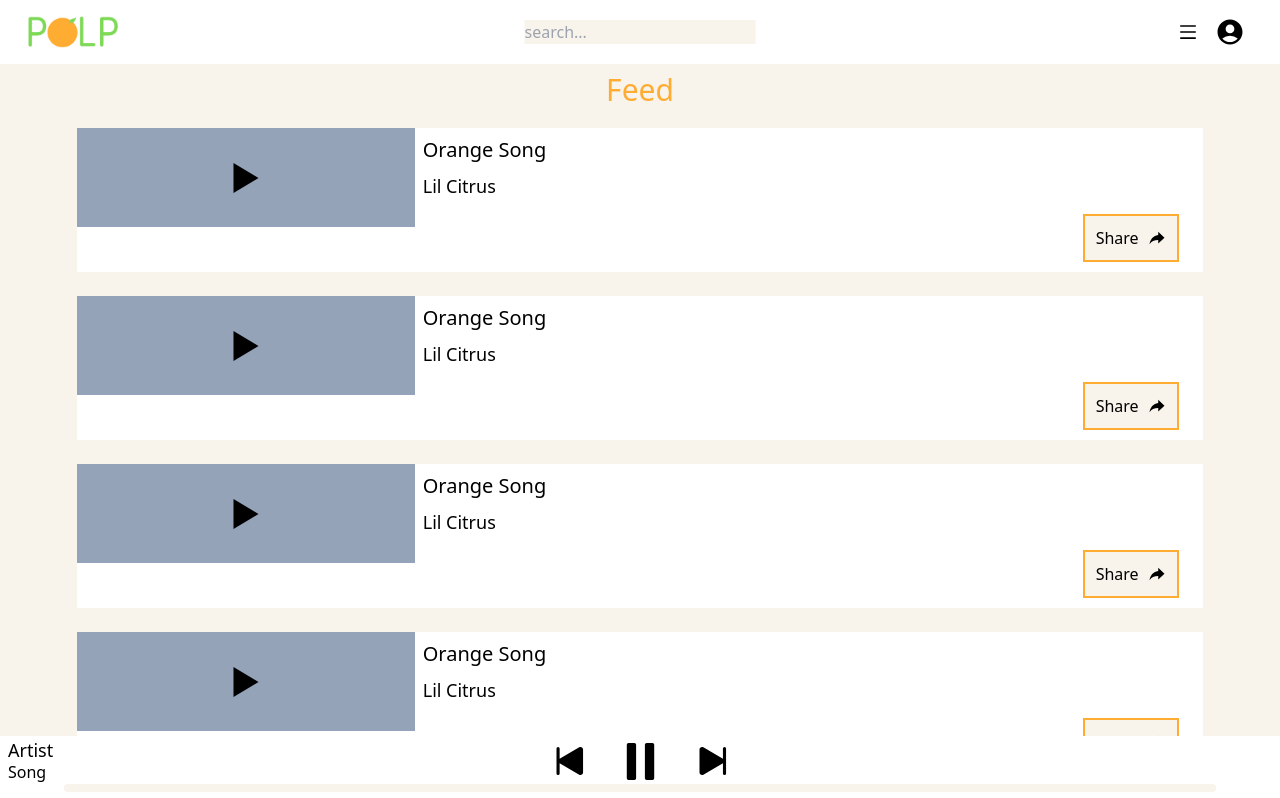
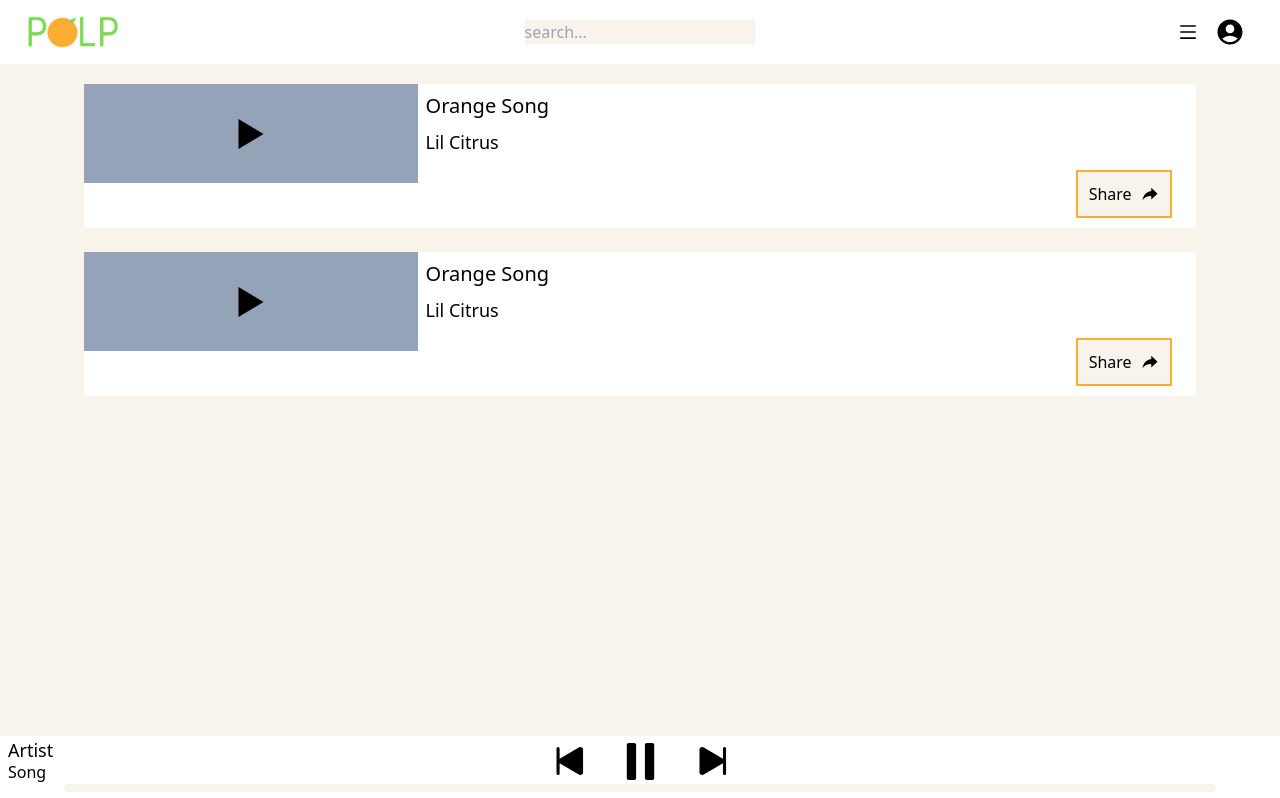
Before and after one commit to mattleesounds/polp2, a Next.js app: page / in a window 1280 px wide. Shown: the top 798 px of the page. Built offline with nearby package versions, Linux system fonts and the light colour scheme.

Commit message:
media logic

```diff
--- a/components/ControlBar.tsx
+++ b/components/ControlBar.tsx
@@ -66,7 +66,7 @@ const ControlBar = ({}: Props): JSX.Element => {
       window.removeEventListener('mousemove', handleKnobMouseMove);
       window.removeEventListener('mouseup', handleKnobMouseUp);
     };
-  }, [startX, startProgress]);
+  }, [knobRef, startX, startProgress]);
 
 
   return (
--- a/components/Feed.tsx
+++ b/components/Feed.tsx
@@ -1,16 +1,51 @@
 import React from 'react'
 import Track from './Track'
+import { TrackType } from '@/lib/types'
 
-const Feed = () => {
+interface FeedProps {
+  setIsPlaying: React.Dispatch<React.SetStateAction<boolean>>;
+  //audioRef: React.RefObject<HTMLAudioElement>;
+  //tracks: TrackType[];
+  //currentTrack: TrackType;
+  //setCurrentTrack: React.Dispatch<React.SetStateAction<any>>;
+  isPlaying: boolean;
+  playTrack: (track: TrackType) => void;
+  pauseTrack: () => void;
+}
+
+const Feed = ({ isPlaying, setIsPlaying, playTrack, pauseTrack }: FeedProps): JSX.Element =>  {
+  const tracks: TrackType[] = [
+    {
+      title: '50 Ways to Leave Your Lover',
+      artist: 'Paul Simon',
+      source: 'song1.mp3'
+    },
+    {
+      title: 'So Fresh, So Clean',
+      artist: 'Outkast',
+      source: 'song2.mp3'
+    }
+  ];
+
   return (
-    <div className="flex flex-col place-items-center mb-2">
+    <div className="flex flex-col place-items-center mb-2 bg-cream h-screen z-0 m-2">
+      {tracks.map(track => (
+        <Track
+          key={track.title}
+          track={track}
+          isPlaying={isPlaying}
+          setIsPlaying={setIsPlaying}
+
+          playTrack={playTrack}
+          pauseTrack={pauseTrack}
+        />
+      ))}
+      {/* <Track />
       <Track />
       <Track />
       <Track />
       <Track />
-      <Track />
-      <Track />
-      <Track />
+      <Track /> */}
     </div>
   )
 }
--- a/components/NavBar.tsx
+++ b/components/NavBar.tsx
@@ -6,7 +6,7 @@ import { MdAccountCircle } from 'react-icons/md'
 
 const NavBar = () => {
   return (
-    <div className="fixed h-16 w-full bg-white z-10 top-0">
+    <div className="fixed h-16 max-h-16 w-full bg-white z-10 top-0">
       <div className="max-w-[1240px] h-full m-auto flex justify-between items-center">
 
         {/* logo */}
--- a/components/PageTitle.tsx
+++ b/components/PageTitle.tsx
@@ -3,9 +3,9 @@ import React from 'react'
 const PageTitle = () => {
   return (
     <div className="z-0 mt-16 flex justify-center">
-      <h1 className="m-2 text-3xl text-polp-orange">
+      {/* <h1 className="m-2 text-3xl text-polp-orange">
         Feed
-      </h1>
+      </h1> */}
     </div>
   )
 }
--- a/components/Track.tsx
+++ b/components/Track.tsx
@@ -3,36 +3,69 @@ import { AiOutlinePause } from 'react-icons/ai'
 import Image from 'next/image'
 import {IoMdShareAlt } from 'react-icons/io'
 import { BiPlay, BiPause } from 'react-icons/bi'
-import { createRef } from 'react'
+import { TrackType } from '@/lib/types'
+import { useRef, useState, useEffect } from 'react'
+
+interface TrackProps {
+  /*
+  audioRef: React.RefObject<HTMLAudioElement>;
+
+  setCurrentTrack: React.Dispatch<React.SetStateAction<any>>; */
+  isPlaying: boolean;
+  setIsPlaying: React.Dispatch<React.SetStateAction<boolean>>;
+  track: TrackType;
+  //currentTrack: TrackType;
+  playTrack: (track: TrackType) => void;
+  pauseTrack: () => void;
+  //handlePlayPause: (title: string) => void;
+  //setCurrentTrack: React.Dispatch<React.SetStateAction<TrackType | null>>;
+}
+
+const Track = ({ isPlaying, setIsPlaying, track, playTrack, pauseTrack }: TrackProps): JSX.Element =>  {
 
 
-const Track = () => {
-  /* States */
-  const [isPlaying, setIsPlaying] = React.useState(false)
-
-  /* References */
-  const audioPlayer = createRef<HTMLAudioElement>()
-
-  const togglePlayPause = () => {
+  /* const togglePlayPause = () => {
     setIsPlaying(!isPlaying)
     if(isPlaying) {
-      audioPlayer.current!.pause()
+      audioRef.current!.pause()
     } else {
-      audioPlayer.current!.play()
+      audioRef.current!.play()
     }
-  }
+  } */
+  const [currentTrack, setCurrentTrack] = useState<string | null>(null);
+
+  const audioRef = useRef<HTMLAudioElement>(null);
+
+  const handlePlayPause = (track: TrackType) => {
+    if (currentTrack === track.title) {
+      if (isPlaying) {
+        setIsPlaying(false);
+        audioRef.current?.pause();
+        pauseTrack();
+      } else {
+        setIsPlaying(true);
+        audioRef.current?.play();
+        playTrack(track);
+      }
+    } else {
+      setCurrentTrack(track.title);
+      setIsPlaying(true);
+      audioRef.current!.src = track.source;
+      audioRef.current?.play();
+      playTrack(track);
+    }
+  };
 
   return (
     <div className="w-[88%] left-[6%] h-36 bg-white flex m-3">
-      {/* Audio */}
-      <audio ref={audioPlayer} src="/song1.mp3" />
-
       {/* Art/Controls */}
       <div className="w-[30%] h-[69%] bg-slate-400 flex justify-center items-center">
-        <button onClick={togglePlayPause}>
+        <button onClick={() =>handlePlayPause(track)}>
           { isPlaying ? <BiPause size={60} /> : <BiPlay size={60}/> }
         </button>
       </div>
+
+      <audio ref={audioRef} />
 
       {/* Info/Progress */}
       <div className="flex-col w-[70%] h-full">
--- /dev/null
+++ b/lib/types.ts
@@ -0,0 +1,5 @@
+export type TrackType = {
+  title: string;
+  artist: string;
+  source: string;
+}
--- a/pages/index.tsx
+++ b/pages/index.tsx
@@ -4,10 +4,49 @@ import NavBar from '@/components/NavBar'
 import PageTitle from '@/components/PageTitle'
 import Feed from '@/components/Feed'
 import ControlBar from '@/components/ControlBar'
+import { createRef, useState } from 'react'
+import Track from '@/components/Track'
+import { TrackType } from '@/lib/types'
 
 const inter = Inter({ subsets: ['latin'] })
 
+interface IndexProps {
+  tracks: TrackType[];
+}
+
 export default function Home() {
+  /* Tracks */
+  /* const track1:TrackType = {id: 1, name: "song1", source: "/song1.mp3"}
+  const track2:TrackType = {id: 2, name: "song2", source: "/song2.mp3"}
+
+  const tracks:TrackType[] = [track1, track2] */
+
+  /* States */
+  const [isPlaying, setIsPlaying] = useState<boolean>(false)
+  const [currentTrack, setCurrentTrack] = useState<TrackType>({
+    title: '',
+    artist: '',
+    source:''
+  });
+
+  /* References */
+  const audioRef = createRef<HTMLAudioElement>()
+
+  const playTrack = (track: TrackType) => {
+    setCurrentTrack(track);
+    setIsPlaying(true);
+    if (audioRef.current) {
+      audioRef.current.play();
+    }
+  };
+
+  const pauseTrack = () => {
+    setIsPlaying(false);
+    if (audioRef.current) {
+      audioRef.current.pause();
+    }
+  };
+
   return (
     <>
       <Head>
@@ -17,9 +56,22 @@ export default function Home() {
         {/* <link rel="icon" href="/favicon.ico" /> */}
       </Head>
       <main className="bg-cream h-screen">
+        {/* Audio */}
+        <audio ref={audioRef} src={currentTrack.source} />
+
         <NavBar />
         <PageTitle />
-        <Feed />
+        <Feed
+          /* tracks={tracks}
+          currentTrack={currentTrack}
+          setCurrentTrack={setCurrentTrack}
+
+          audioRef={audioRef} */
+          setIsPlaying={setIsPlaying}
+          isPlaying={isPlaying}
+          playTrack={playTrack}
+          pauseTrack={pauseTrack}
+        />
         <ControlBar />
       </main>
     </>
```
Also changed, not shown: 1 other file (tests, documents, lock files or other folders).
